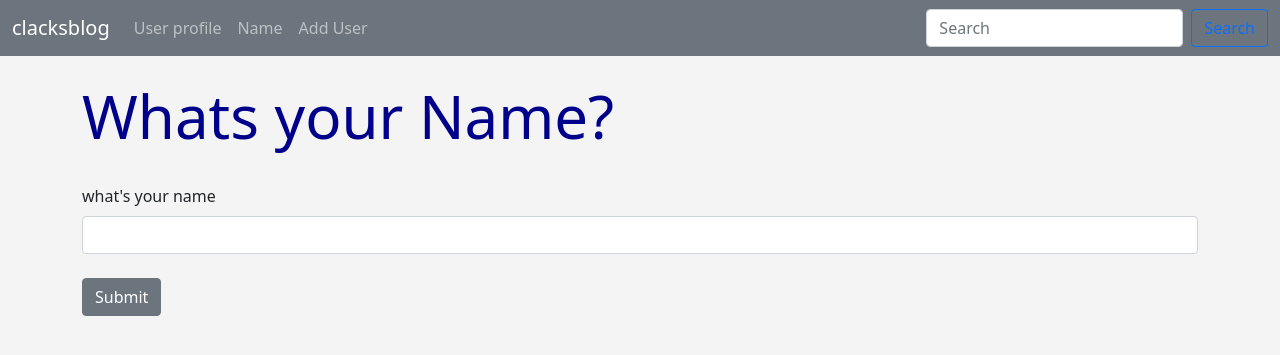
After one commit to clackkent01/blog-app, a Flask app: page /name in a window 1280 px wide. The commit adds this page. Shown: the top 355 px of the page. Run offline with Flask 2, Linux system fonts and the light colour scheme.

Commit message:
more works

```diff
--- /dev/null
+++ b/app.py
@@ -0,0 +1,95 @@
+from flask import Flask, render_template, flash
+from flask_wtf import FlaskForm
+from wtforms import StringField, SubmitField
+from wtforms.validators import DataRequired
+from flask_sqlalchemy import SQLAlchemy
+from datetime import datetime
+
+
+app = Flask(__name__)
+app.config['SQLALCHEMY_DATABASE_URI'] = 'sqlite:///users.db'
+app.config['SECRET_KEY'] = "what i dont want you to know "
+
+
+db = SQLAlchemy(app)
+
+
+class Users(db.Model):
+    id = db.Column(db.Integer, primary_key=True)
+    name = db.Column(db.String(200), nullable=False)
+    email = db.Column(db.String(180), nullable=False, unique=True)
+    date_added = db.Column(db.DateTime, default=datetime.utcnow)
+
+    def __repr__(self):
+        return '<Name %r>' % self.name
+
+
+@app.route('/')
+def index():
+    return render_template("index.html")
+
+
+@app.route('/user/name')
+def user(name):
+    return render_template("user.html", user_name=name)
+
+
+@app.errorhandler(404)
+def page_not_found(e):
+    flash("We are sorry about this....")
+    return render_template("404.html"), 404
+
+
+@app.errorhandler(500)
+def page_not_found(e):
+    flash("We are sorry about this....")
+    return render_template("500.html"), 500
+
+
+class Nameform(FlaskForm):
+    name = StringField("what's your name ", validators=[DataRequired()])
+    submit = SubmitField("Submit")
+
+
+class Userform(FlaskForm):
+    name = StringField("Name", validators=[DataRequired()])
+    email = StringField("Email ", validators=[DataRequired()])
+    submit = SubmitField("Submit")
+
+
+@app.route('/name', methods=['GET', 'POST'])
+def name():
+    name = None
+    form = Nameform()
+    if form.validate_on_submit():
+        name = form.name.data
+        form.name.data = ''
+        flash("Form Submitted Successfully ")
+
+    return render_template("Name.html",
+                           name=name,
+                           form=form)
+
+
+@app.route('/user/add', methods=['GET', 'POST'])
+def add_user():
+    name = None
+    form = Userform()
+    if form.validate_on_submit():
+        user = Users.query.filter_by(email=form.email.data).first
+        if user is None:
+            user = Users(name=form.name.data, email=form.email.data)
+            db.session.add(user)
+            db.session.commit()
+        name = form.name.data
+        form.name.data = ''
+        form.email.data = ''
+        flash("User Added successfully ")
+    our_users = Users.query.order_by(Users.date_added)
+    return render_template("add_user.html", form=form,
+        name=name,
+        our_users=our_users)
+
+
+if __name__ == '__main__':
+    app.run(debug=True)
--- /dev/null
+++ b/static/css/style.css
@@ -0,0 +1,14 @@
+h1 {
+  color: darkblue;
+  font-size: 60px;
+  }
+
+  body {
+    background:#f4f4f4;
+
+  }
+
+  #demo{
+    font-size: 12px;
+    color:gray;
+  }
--- /dev/null
+++ b/static/js/myfile.js
@@ -0,0 +1 @@
+document.getElementById('demo').innerHTML = "This was created with javascript";
--- /dev/null
+++ b/templates/Name.html
@@ -0,0 +1,32 @@
+{% extends 'base.html' %}
+
+{%  block content  %}
+
+{%  for message in get_flashed_messages() %}
+    <div class="alert alert-secondary  alert-dismissible fade show" role="alert">
+  <strong> Hey {{name|capitalize}}-{{ message }}</strong>
+  <button type="button" class="btn-close" data-bs-dismiss="alert" aria-label="Close"></button>
+  </div>
+
+{% endfor %}
+
+{%  if name %}
+    <h1>Hello {{ name }} !!</h1>
+    <br/>
+    <img src="{{ url_for('static', filename= 'images/img-1.jpg')}}">
+    <br/><br/>
+    <p id="demo">This is Awesome.....</p>
+<script src="{{ url_for('static', filename='js/myfile.js')}}"></script>
+{% else %}
+    <h1>Whats your Name?</h1>
+    <br/>
+    <form method="POST">
+        {{ form.hidden_tag() }}
+        {{ form.name.label( class="form-label") }}
+        {{ form.name( class="form-control") }}
+        <br/>
+        {{ form.submit(class="btn btn-secondary ") }}
+    </form>
+
+{% endif%}
+{% endblock %}
--- /dev/null
+++ b/templates/base.html
@@ -0,0 +1,34 @@
+<!doctype html>
+<html lang="en">
+  <head>
+    <!-- Required meta tags -->
+    <meta charset="utf-8">
+    <meta name="viewport" content="width=device-width, initial-scale=1">
+
+    <!-- Bootstrap CSS -->
+    <link href="https://cdn.jsdelivr.net/npm/bootstrap@5.1.3/dist/css/bootstrap.min.css" rel="stylesheet" integrity="sha384-1BmE4kWBq78iYhFldvKuhfTAU6auU8tT94WrHftjDbrCEXSU1oBoqyl2QvZ6jIW3" crossorigin="anonymous">
+ <link href="{{ url_for ('static',filename='css/style.css')}}" rel="stylesheet" >
+    <title>clacksblog</title>
+  </head>
+  <body>
+  {% include 'navbar.html'%}
+
+    <br/>
+    <div class="container">
+        {% block content %}
+        {% endblock  %}
+    </div>
+
+
+    <!-- Optional JavaScript; choose one of the two! -->
+
+    <!-- Option 1: Bootstrap Bundle with Popper -->
+    <script src="https://cdn.jsdelivr.net/npm/bootstrap@5.1.3/dist/js/bootstrap.bundle.min.js" integrity="sha384-ka7Sk0Gln4gmtz2MlQnikT1wXgYsOg+OMhuP+IlRH9sENBO0LRn5q+8nbTov4+1p" crossorigin="anonymous"></script>
+
+    <!-- Option 2: Separate Popper and Bootstrap JS -->
+    <!--
+    <script src="https://cdn.jsdelivr.net/npm/@popperjs/core@2.10.2/dist/umd/popper.min.js" integrity="sha384-7+zCNj/IqJ95wo16oMtfsKbZ9ccEh31eOz1HGyDuCQ6wgnyJNSYdrPa03rtR1zdB" crossorigin="anonymous"></script>
+    <script src="https://cdn.jsdelivr.net/npm/bootstrap@5.1.3/dist/js/bootstrap.min.js" integrity="sha384-QJHtvGhmr9XOIpI6YVutG+2QOK9T+ZnN4kzFN1RtK3zEFEIsxhlmWl5/YESvpZ13" crossorigin="anonymous"></script>
+    -->
+  </body>
+</html>
--- /dev/null
+++ b/templates/navbar.html
@@ -0,0 +1,25 @@
+<nav class="navbar navbar-expand-lg navbar-dark bg-secondary ">
+  <div class="container-fluid">
+    <a class="navbar-brand" href="{{ url_for('index')}}">clacksblog</a>
+    <button class="navbar-toggler" type="button" data-bs-toggle="collapse" data-bs-target="#navbarSupportedContent" aria-controls="navbarSupportedContent" aria-expanded="false" aria-label="Toggle navigation">
+      <span class="navbar-toggler-icon"></span>
+    </button>
+    <div class="collapse navbar-collapse" id="navbarSupportedContent">
+      <ul class="navbar-nav me-auto mb-2 mb-lg-0">
+        <li class="nav-item">
+          <a class="nav-link" href="{{ url_for('user', name='john'  )}}">User profile</a>
+        </li>
+        <li class="nav-item">
+          <a class="nav-link" href="{{ url_for('name')}}">Name</a>
+        </li>
+         <li class="nav-item">
+          <a class="nav-link" href="{{ url_for('add_user')}}">Add User</a>
+        </li>
+      </ul>
+      <form class="d-flex">
+        <input class="form-control me-2" type="search" placeholder="Search" aria-label="Search">
+        <button class="btn btn-outline-primary " type="submit">Search</button>
+      </form>
+    </div>
+  </div>
+</nav>
```
Also changed, not shown: hello.py (deleted, +0 -23 lines), templates/404.html (+17 -5 lines), templates/500.html (+18 -5 lines), templates/add_user.html (added, +41 -0 lines), templates/index.html (+5 -9 lines), templates/user.html (+8 -10 lines), static/images/img-1.jpg (added).
